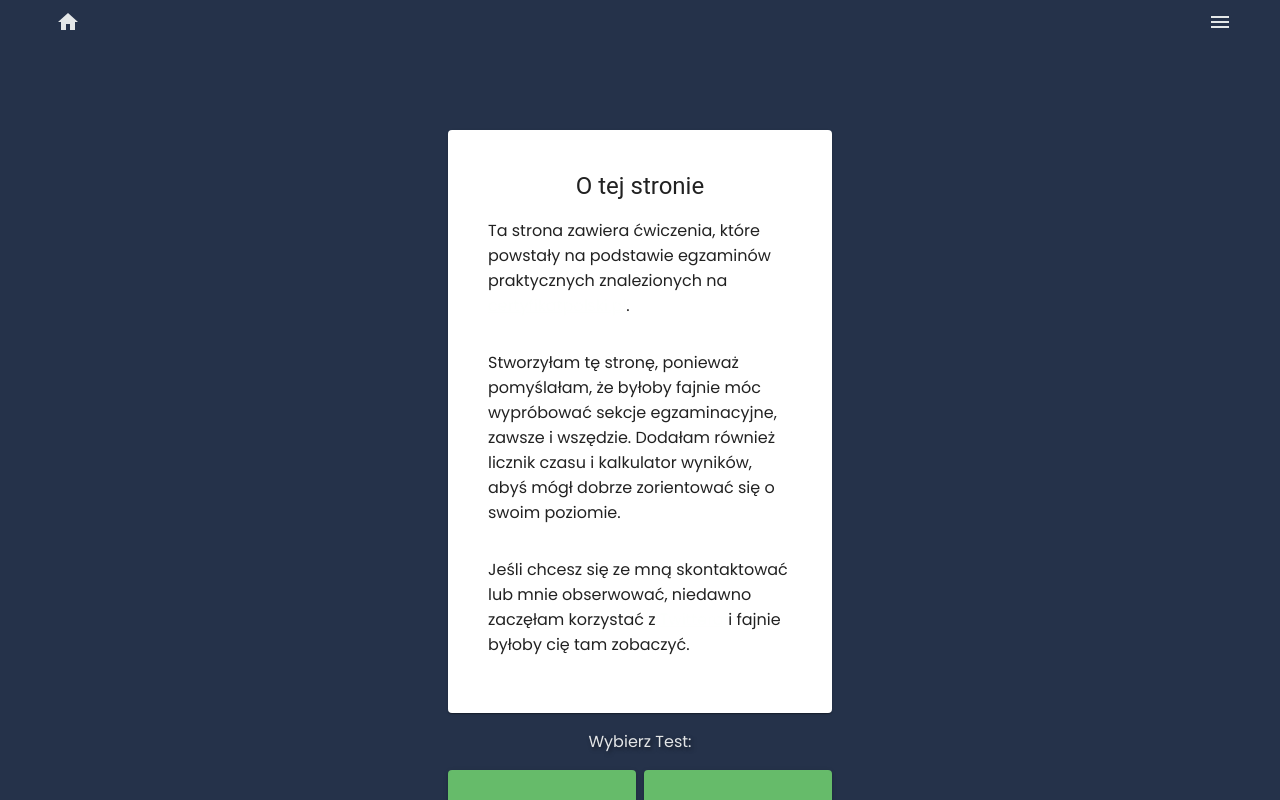
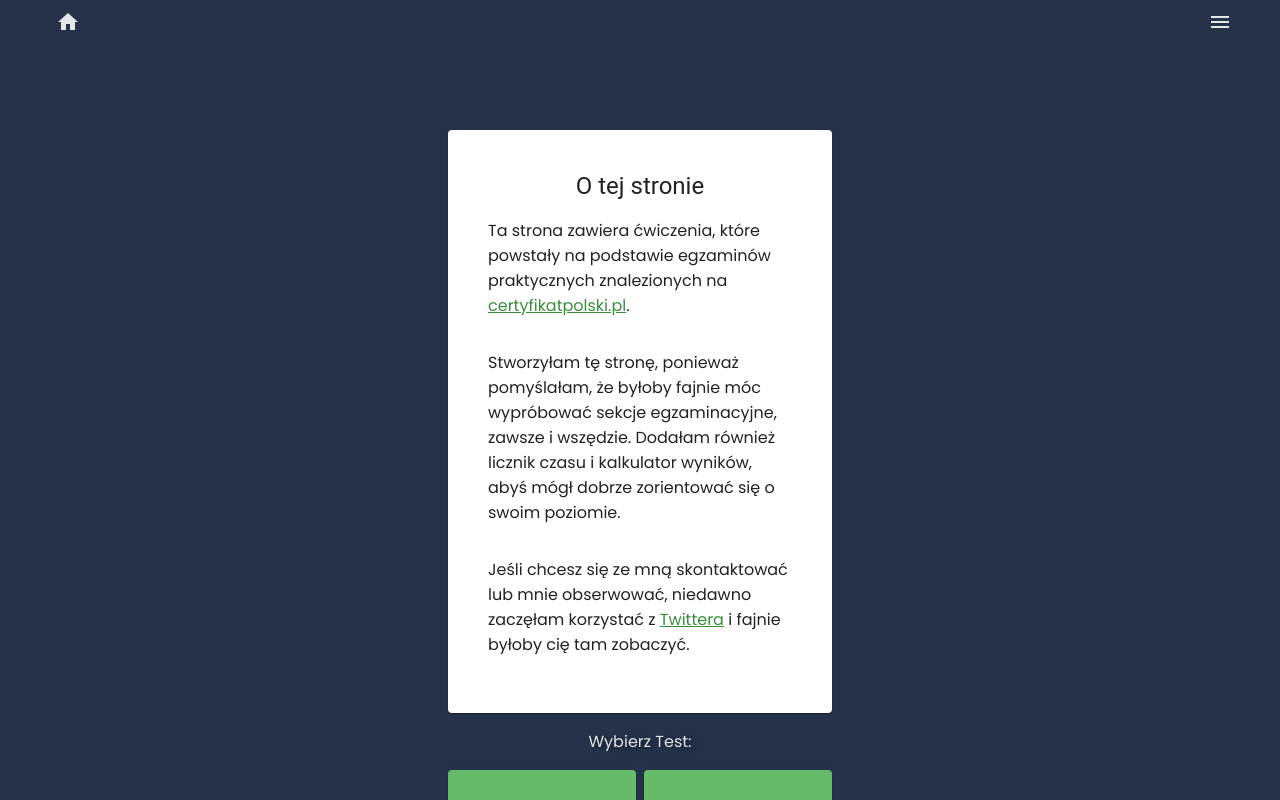
Before and after one commit to MaiaPiko/PolskiTest, a React (Vite) app: page / in a window 1280 px wide. Shown: the top 800 px of the page. Built offline with nearby package versions, Linux system fonts and the light colour scheme.

Commit message:
minor adjustment

```diff
--- a/src/index.css
+++ b/src/index.css
@@ -53,7 +53,7 @@ body {
 }
 
 a{
-  color:var(--text-color)
+  color:var(--green)
 }
 
 a:hover{
```
